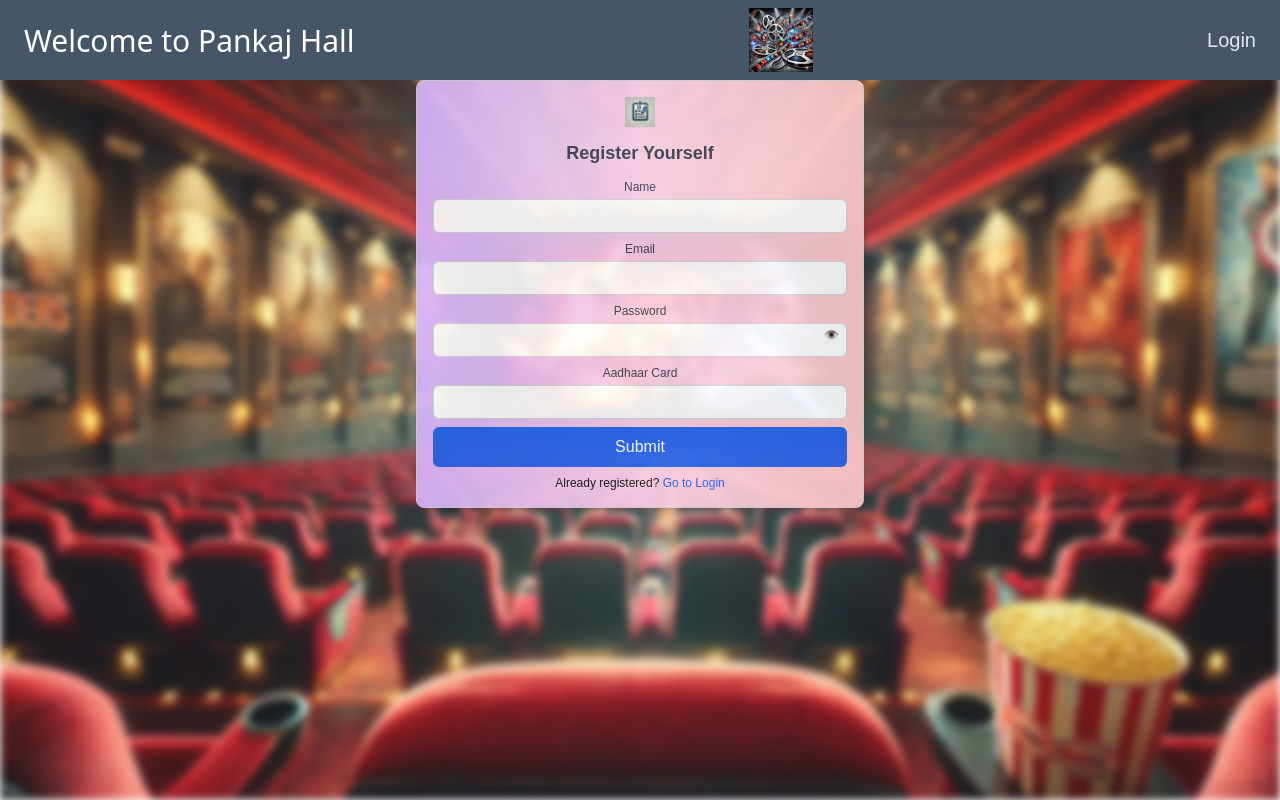
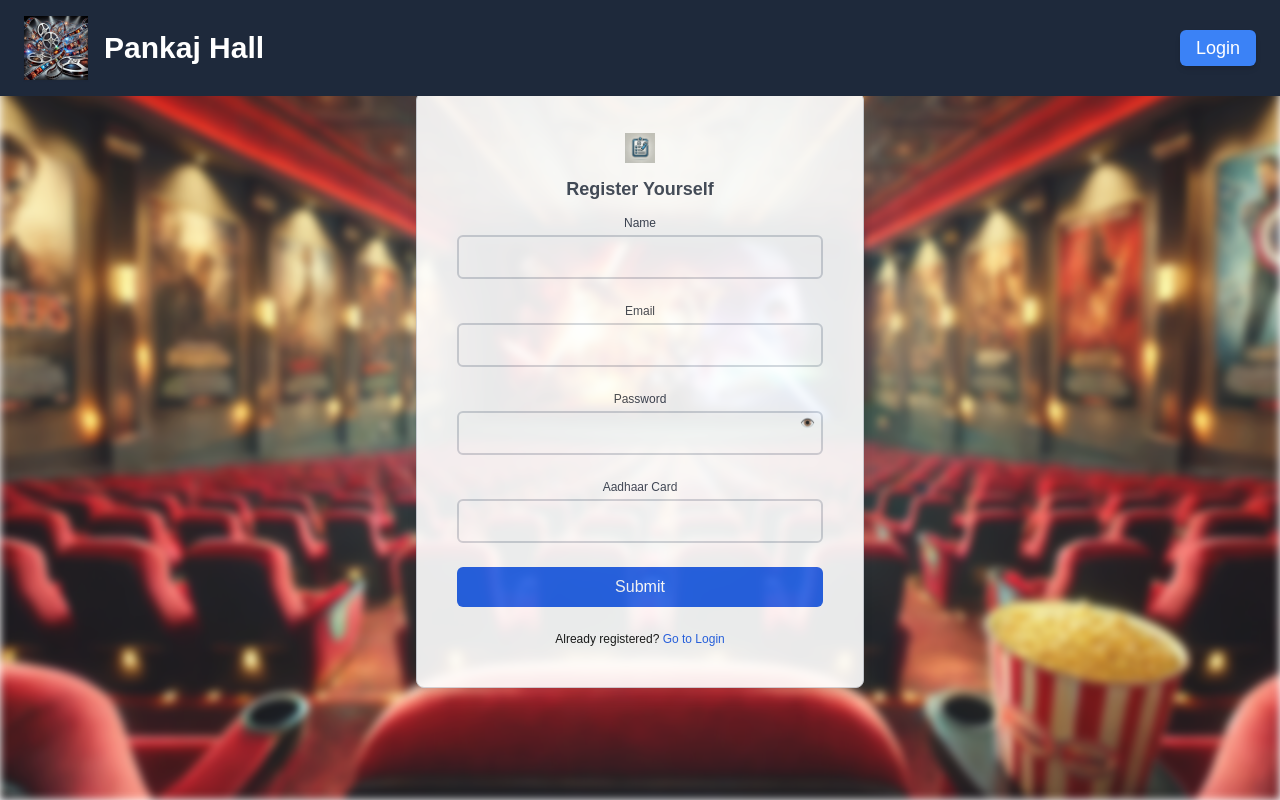
Before and after one commit to neemnit/pankajcinemafrontend, a Next.js app: page / in a window 1280 px wide. Built offline with nearby package versions, Linux system fonts and the light colour scheme.

Commit message:
added text-gray color and change the desing of navbar

```diff
--- a/package.json
+++ b/package.json
@@ -15,6 +15,7 @@
     "formik": "^2.4.6",
     "html2canvas": "^1.4.1",
     "jspdf": "^2.5.2",
+    "lucide-react": "^0.482.0",
     "next": "15.1.3",
     "react": "^19.0.0",
     "react-day-picker": "^9.5.0",
--- a/src/app/Components/Header.jsx
+++ b/src/app/Components/Header.jsx
@@ -1,154 +1,109 @@
-"use client"; // This marks the component as a client component
+"use client";
 
-import React, { useContext, useEffect, useState } from "react";
+import React, { useContext,useState, useEffect } from "react";
 import Image from "next/image";
 import Link from "next/link";
 import UserContext from "../context/UserContext";
 import { usePathname, useRouter } from "next/navigation";
+import { Menu, X } from "lucide-react"; // Icons for mobile menu
 
 const Header = React.memo(() => {
   const { isLoggedIn, updateLoggedIn, roleType, setRoleType } =
     useContext(UserContext);
   const [view, setView] = useState(true);
+  const [menuOpen, setMenuOpen] = useState(false); // State for mobile menu
+  const [userLoggedIn, setUserLoggedIn] = useState(isLoggedIn); // Ensure UI updates correctly
   const router = useRouter();
   const pathName = usePathname();
+
+  // Update local state when context changes
   useEffect(() => {
-    // You can add logic here if needed
-  }, []);
+    setUserLoggedIn(isLoggedIn);
+  }, [isLoggedIn]);
 
-  const AdminLinks = () => {
-    return (
+  const handleLogout = () => {
+    localStorage.removeItem("authToken");
+    localStorage.removeItem("role");
+    updateLoggedIn(false); // Set context state to false
+    setUserLoggedIn(false); // Update local state
+    setRoleType("");
+    setMenuOpen(false); // Close menu after logout
+    router.push("/login");
+  };
+
+  const AdminLinks = () => (
     <>
+      <li><Link href="/profile" className="hover:text-yellow-300">Profile</Link></li>
       <li>
-          <Link href="/profile" className="text-white">
-            Profile
-          </Link>
-        </li>
-        <li>
-          <button
-            className="text-white"
-            onClick={() => {
-              setView(!view);
-              if (view) {
-                router.push("/viewmovie");
-              } else {
-                router.push("/addmovies");
-              }
-            }}
-          >
+        <button onClick={() => { setView(!view); router.push(view ? "/viewmovie" : "/addmovies"); }}>
           {view ? "View Movie" : "Add Movie"}
         </button>
       </li>
-        <li>
-          <Link href="/viewusers" className="text-white">
-            View Users
-          </Link>
-        </li>
-        <li>
-          <button
-            onClick={() => {
-              localStorage.removeItem("authToken");
-              localStorage.removeItem("role");
-              updateLoggedIn(!isLoggedIn);
-              setRoleType("");
-              router.push("/login");
-            }}
-          >
-            Logout
-          </button>
-        </li>
+      <li><Link href="/viewusers" className="hover:text-yellow-300">View Users</Link></li>
+      <li><button onClick={handleLogout} className="text-red-400 hover:text-red-300">Logout</button></li>
     </>
   );
-  };
 
-  const UserLinks = () => {
-    return (
+  const UserLinks = () => (
     <>
+      <li><Link href="/my-booking" className={`${pathName === "/my-booking" ? "font-bold text-yellow-300" : "hover:text-yellow-300"}`}>My Booking</Link></li>
       <li>
-          <Link
-            href="/my-booking"
-            className={
-              pathName === "/my-booking"
-                ? "font-bold mr-4"
-                : "text-blue-500 mr-4"
-            }
-          >
-            My Booking
-          </Link>
-        </li>
-        <li>
-          <button
-            onClick={() => {
-              setView(!view);
-              if (view) {
-                router.push("/profile");
-              } else {
-                router.push("/viewmovie");
-              }
-            }}
-            className="text-white"
-          >
+        <button onClick={() => { setView(!view); router.push(view ? "/profile" : "/viewmovie"); }}>
           {view ? "Profile" : "View Movie"}
         </button>
       </li>
-        <li>
-          <Link href="/ticket-status" className="text-white">
-            Ticket Status
-          </Link>
-        </li>
-        <li>
-          <button
-            onClick={() => {
-              localStorage.removeItem("authToken");
-              localStorage.removeItem("role");
-              updateLoggedIn(!isLoggedIn);
-              setRoleType("");
-              router.push("/login");
-            }}
-          >
-            Logout
-          </button>
-        </li>
+      <li><Link href="/ticket-status" className="hover:text-yellow-300">Ticket Status</Link></li>
+      <li><button onClick={handleLogout} className="text-red-400 hover:text-red-300">Logout</button></li>
     </>
   );
-  };
 
   return (
-    <div className="bg-slate-600 h-20 w-full flex items-center px-6">
-      <ul className="flex w-full items-center justify-between list-none">
-        {isLoggedIn ? (
-          <>{roleType === "admin" ? <AdminLinks /> : <UserLinks />}</>
-        ) : (
-          <>
-            {/* Welcome Text with responsiveness */}
-            <li className="text-white font-sans text-[16px] sm:text-[20px] md:text-[24px] lg:text-[30px] text-center">
-              Welcome to Pankaj Hall
-            </li>
+    <header className="bg-slate-800 py-4 px-6">
+      <div className="container mx-auto flex items-center justify-between relative">
+        {/* Logo & Title */}
+        <div className="flex items-center gap-4">
+          <Image src="/images/agla.webp" alt="Reel" width={80} height={40} className="shadow-sm h-12 w-auto md:h-16 object-contain" />
+          <h1 className="text-white text-lg sm:text-2xl md:text-3xl font-semibold">Pankaj Hall</h1>
+        </div>
 
-            {/* Image with responsiveness */}
-            <li className="hidden md:block">
-              <Image
-                src="/images/agla.webp"
-                alt="Reel"
-                width={60}
-                height={40}
-                className="shadow-sm h-12 md:h-16 w-[10rem] lg:w-[15rem] object-contain"
-              />
-            </li>
-
-            {/* Login Link */}
+        {/* Desktop Navigation */}
+        <nav className="hidden md:flex">
+          <ul className="flex items-center gap-6 text-sm md:text-lg text-white">
+            {userLoggedIn ? (roleType === "admin" ? <AdminLinks /> : <UserLinks />) : (
               <li>
-              <Link
-                href="/login"
-                className="text-bold text-xl text-slate-200 transition-transform duration-300 ease-out hover:scale-110 hover:-translate-y-1"
-              >
+                <Link href="/login" className="bg-blue-500 px-4 py-2 rounded-md shadow-md hover:bg-blue-400 transition duration-300">
                   Login
                 </Link>
               </li>
-          </>
             )}
           </ul>
+        </nav>
+
+        {/* Mobile Navigation */}
+        <div className="md:hidden">
+          {userLoggedIn ? (
+            // Show hamburger menu if user is logged in
+            <button className="text-white focus:outline-none" onClick={() => setMenuOpen(!menuOpen)}>
+              {menuOpen ? <X size={28} /> : <Menu size={28} />}
+            </button>
+          ) : (
+            // Show Login button if user is NOT logged in
+            <Link href="/login" className="bg-blue-500 px-4 py-2 text-white rounded-md shadow-md hover:bg-blue-400 transition duration-300">
+              Login
+            </Link>
+          )}
         </div>
+
+        {/* Mobile Dropdown Menu */}
+        {menuOpen && userLoggedIn && (
+          <nav className="absolute top-14 right-6 bg-slate-900 p-4 rounded-lg shadow-lg md:hidden w-48">
+            <ul className="flex flex-col gap-4 text-white">
+              {roleType === "admin" ? <AdminLinks /> : <UserLinks />}
+            </ul>
+          </nav>
+        )}
+      </div>
+    </header>
   );
 });
 
--- a/src/app/login/page.jsx
+++ b/src/app/login/page.jsx
@@ -60,7 +60,7 @@ export default function Home() {
   };
 
   return (
-    <div className="bg-gradient-to-br from-blue-50 to-blue-100 h-auto shadow-lg w-full max-w-md rounded-lg mx-auto mt-10 p-6 border border-gray-300 sm:px-10 md:w-2/3 lg:w-1/2">
+    <div className="bg-gradient-to-br from-blue-50 to-blue-100 h-auto shadow-lg w-full max-w-80 rounded-lg mx-auto mt-10 p-6 border border-gray-300 sm:px-10 md:w-2/3 lg:w-1/2">
       <div className="flex flex-col items-center mb-6">
         <Image
           src="/images/login.webp"
--- a/src/app/page.js
+++ b/src/app/page.js
@@ -3,7 +3,7 @@
 import { Formik, Form, Field, ErrorMessage } from "formik";
 import * as Yup from "yup";
 import Image from "next/image";
-import { useContext, useState ,useEffect} from "react";
+import { useContext, useState, useEffect } from "react";
 import Link from "next/link";
 import axios from "../config/axios";
 import UserContext from "./context/UserContext";
@@ -22,9 +22,10 @@ export default function Home() {
   };
   useEffect(()=>{
     if(isLoggedIn){
-    router.push('/viewmovie')
+      router.push("/viewmovie");
     }
-},[])
+  },[]);
+
   const validationSchema = Yup.object({
     name: Yup.string()
       .matches(/^(?!.*([a-zA-Z])\1{2}).*$/i, "No three consecutive identical letters.")
@@ -64,25 +65,26 @@ useEffect(()=>{
       resetForm();
       router.push("/login");
     } catch (error) {
-
-      alert(error.response?.data.map((da)=>da) || "An error occurred");
+      alert(error.response?.data.map((da) => da) || "An error occurred");
     }
   };
 
   return (
     !isLoggedIn && (
-      <div className="bg-gradient-to-r from-purple-300 via-pink-200 to-red-200 opacity-90 max-w-md mx-auto rounded-lg text-center p-4 shadow-md border border-gray-300">
+      <div className="flex justify-center items-center mt-3 ">
+        <div className="bg-white opacity-90 max-w-md w-full mx-4 sm:mx-10 md:mx-20 p-6 sm:p-10 rounded-lg text-center shadow-lg border border-gray-300">
           <div className="flex justify-center mb-3">
             <Image src="/images/register.webp" height={30} width={30} alt="Register" />
           </div>
           <h2 className="text-lg font-semibold text-gray-700">Register Yourself</h2>
           <Formik initialValues={initialValues} validationSchema={validationSchema} onSubmit={handleSubmit}>
-          {({ isSubmitting }) => (
-            <Form className="space-y-2 mt-3">
-              <FieldWithError name="name" label="Name" type="text" />
-              <FieldWithError name="email" label="Email" type="email" />
-              <PasswordField name="password" isPassword={isPassword} setIsPassword={setIsPassword} />
-              <FieldWithError name="adharNo" label="Aadhaar Card" type="text" />
+            {({ isSubmitting, touched, values }) => (
+              <Form className="space-y-6 mt-3">
+                <FieldWithError name="name" label="Name" type="text" touched={touched} values={values} />
+                <FieldWithError name="email" label="Email" type="email" touched={touched} values={values} />
+                <PasswordField name="password" isPassword={isPassword} setIsPassword={setIsPassword} touched={touched} values={values} />
+                <FieldWithError name="adharNo" label="Aadhaar Card" type="text" touched={touched} values={values} />
+
                 <button
                   className="w-full bg-blue-600 text-white py-2 rounded-md hover:bg-blue-700 transition"
                   type="submit"
@@ -97,35 +99,42 @@ useEffect(()=>{
             )}
           </Formik>
         </div>
+      </div>
     )
   );
 }
 
-function FieldWithError({ name, label, type }) {
+function FieldWithError({ name, label, type, touched, values }) {
   return (
     <div>
-      <label className="block text-gray-700 font-medium text-xs" htmlFor={name}>{label}</label>
+      <label className="block text-gray-700 font-medium text-xs" htmlFor={name}>
+        {label}
+      </label>
       <Field
         type={type}
         id={name}
         name={name}
-        className="mt-1 p-1 w-full border border-gray-300 rounded-md focus:ring-2 focus:ring-blue-500 outline-none"
+        className={`mt-1 p-2 w-full border-2 rounded-md transition-all
+          ${values[name] ? "text-gray-600" : "text-gray-800"} border-gray-300 focus:border-blue-500`}
       />
       <ErrorMessage name={name} component="div" className="text-red-500 text-xs" />
     </div>
   );
 }
 
-function PasswordField({ name, isPassword, setIsPassword }) {
+function PasswordField({ name, isPassword, setIsPassword, touched, values }) {
   return (
     <div>
-      <label className="block text-gray-700 font-medium text-xs" htmlFor={name}>Password</label>
+      <label className="block text-gray-700 font-medium text-xs" htmlFor={name}>
+        Password
+      </label>
       <div className="relative">
         <Field
           type={isPassword ? "password" : "text"}
           id={name}
           name={name}
-          className="mt-1 p-1 w-full border border-gray-300 rounded-md focus:ring-2 focus:ring-blue-500 outline-none"
+          className={`mt-1 p-2 w-full border-2 rounded-md transition-all
+            ${values[name] ? "text-gray-600" : "text-gray-800"} border-gray-300 focus:border-blue-500`}
         />
         <button
           type="button"
--- a/src/app/viewmovie/page.jsx
+++ b/src/app/viewmovie/page.jsx
@@ -35,7 +35,7 @@ const Page = () => {
 
   return (
     <div className="p-6 bg-gray-100 min-h-screen">
-      <h1 className="text-2xl font-bold text-center mb-6">
+      <h1 className="text-2xl font-bold text-center mb-6 text-gray-950">
         {movies.length === 0 ? "No Movies Currently" : "Now Showing Movies"}
       </h1>
 
```
Also changed, not shown: src/app/addmovies/page.jsx (+6 -6 lines), src/app/bookSeats/[id]/page.jsx (+20 -18 lines), src/app/success/page.jsx (+7 -7 lines), 1 other file (tests, documents, lock files or other folders). Lines whose indentation alone changed are shown as unchanged.
